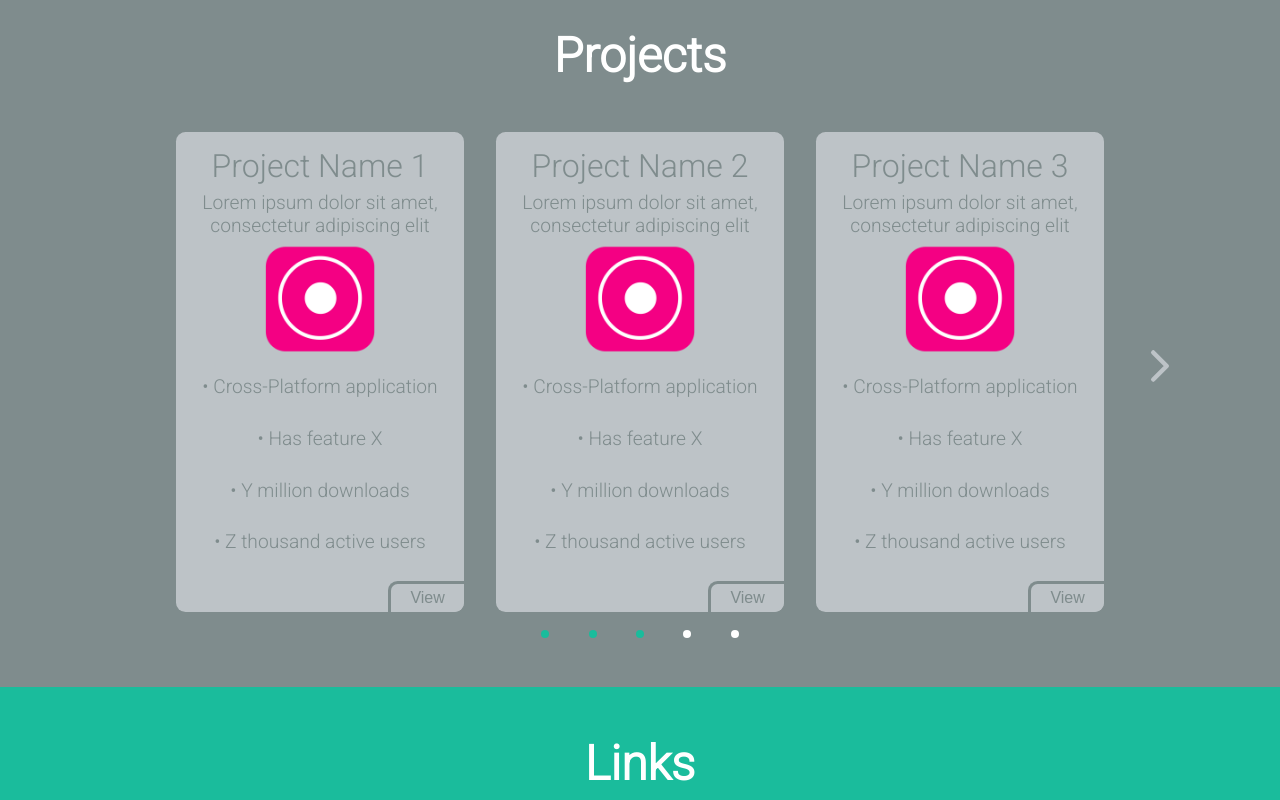
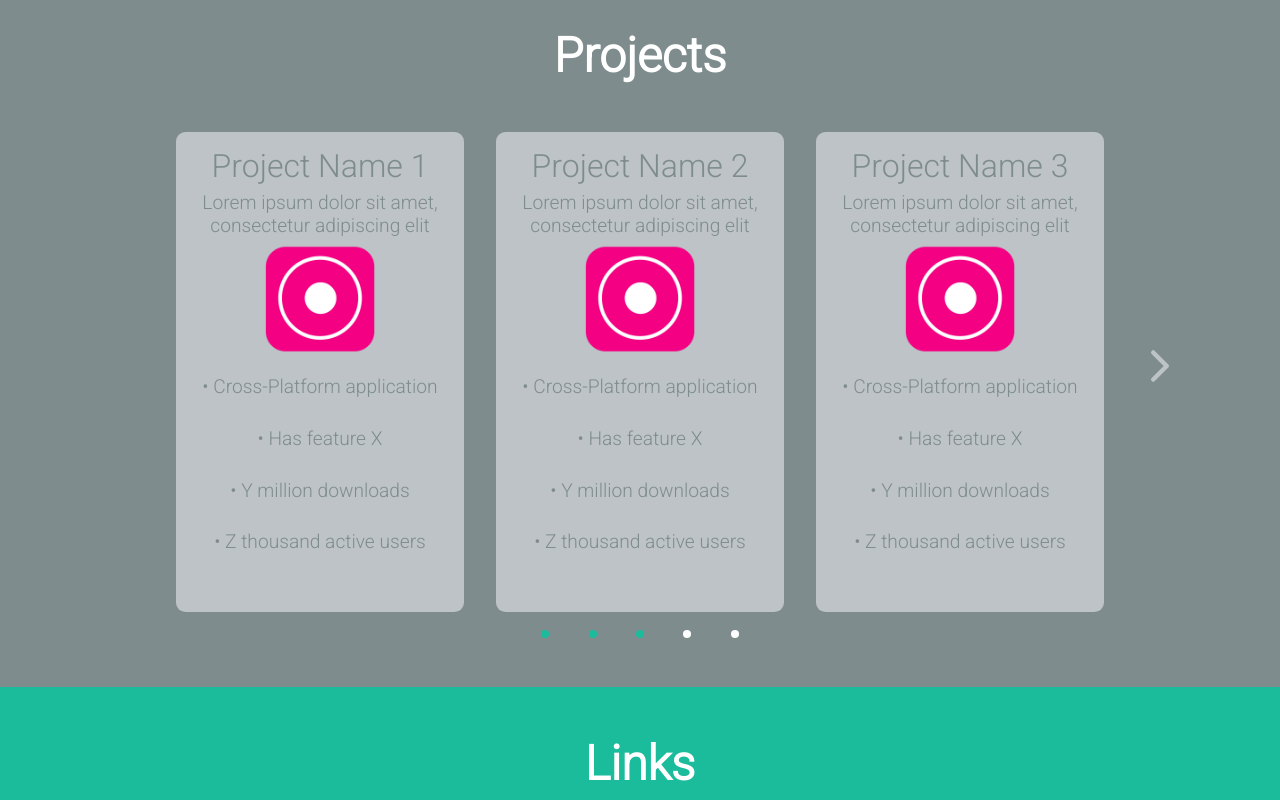
Before and after one commit to IbzOdus/EmployeePage, a React (Create React App) app: page / in a window 1280 px wide. Shown: the part 1900-2700 px from the top of the page. Built offline with nearby package versions, Linux system fonts and the light colour scheme.

Commit message:
Only apply 'clickable' styling if project has a link associated with it

```diff
--- a/src/components/views/ProjectCard.jsx
+++ b/src/components/views/ProjectCard.jsx
@@ -1,5 +1,5 @@
 import React from 'react';
-import styled from 'styled-components';
+import styled, { css } from 'styled-components';
 import { colors } from '../../constants';
 
 const Container = styled.div`
@@ -19,11 +19,15 @@ const Container = styled.div`
     background-color: ${colors.primaryLight};
     border-radius: 0.6rem;
 
-    &:hover {
-        transform: scale(1.05);
-        cursor: pointer;
-        border: 0.2em solid ${props => props.color};
-    }
+    ${props =>
+        props.clickable &&
+        css`
+            &:hover {
+                transform: scale(1.05);
+                cursor: pointer;
+                border: 0.2em solid ${props => props.color};
+            }
+        `};
 
     @media only screen and (min-width: 700px) {
         height: 30rem;
@@ -114,6 +118,7 @@ export default function ProjectCard({
     return (
         <Container
             color={color}
+            clickable={link !== undefined}
             onClick={() => /* navigate to project page */ {}}>
             <Title color={color}>{name}</Title>
             <Summary>{summary}</Summary>
@@ -123,7 +128,7 @@ export default function ProjectCard({
                     return <span key={index}>{`• ${point}`}</span>;
                 })}
             </Points>
-            <Button color={color}>View</Button>
+            {link && <Button color={color}>View</Button>}
         </Container>
     );
 }
--- a/src/components/views/ProjectsSection.jsx
+++ b/src/components/views/ProjectsSection.jsx
@@ -110,6 +110,7 @@ export default function ProjectsSection({ projects, color }) {
                             summary={project.summary}
                             thumbnail={project.thumbnailName}
                             points={project.points}
+                            link={project.link}
                             color={color}
                         />
                     ))}
```
